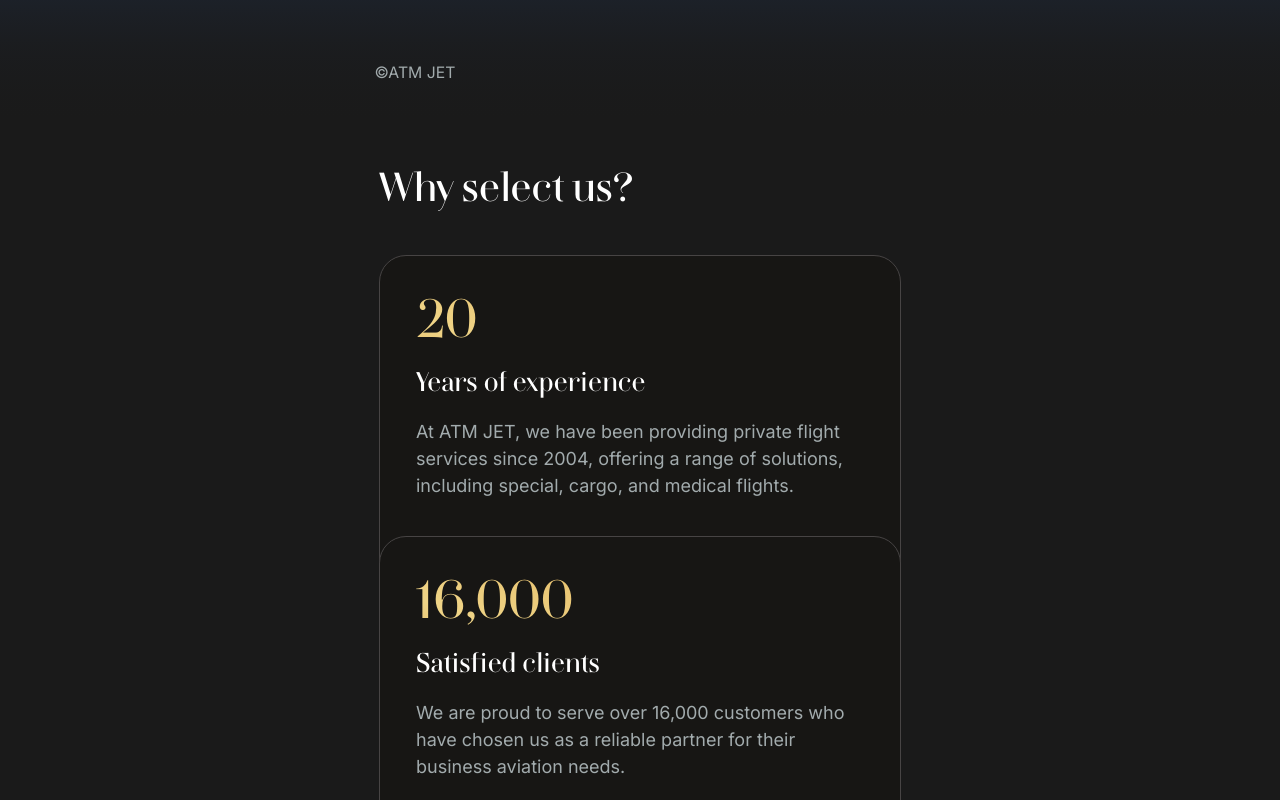
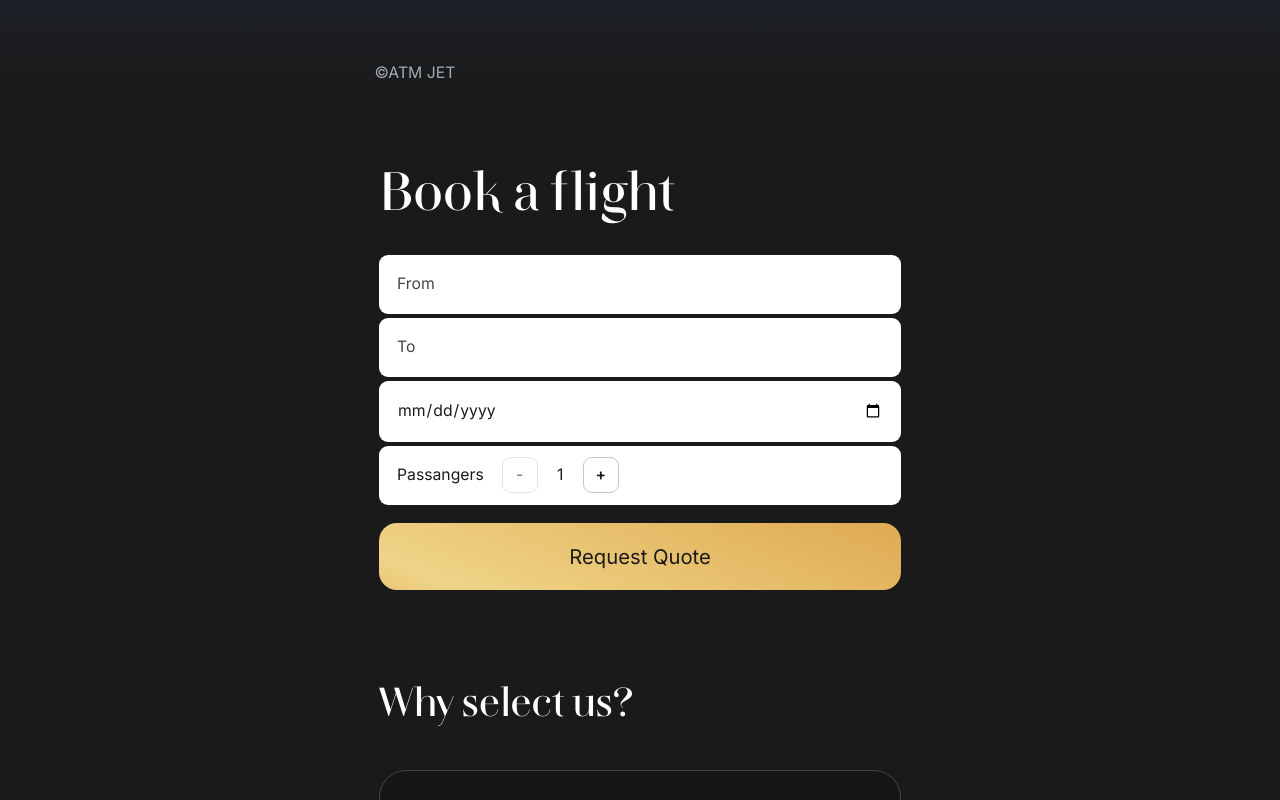
Before and after one commit to pixbs/atmjet_website, a Next.js app: page /en in a window 1280 px wide. Shown: the part 680-1480 px from the top of the page. Built offline with nearby package versions, Linux system fonts and the light colour scheme.

Commit message:
✈️ feat: Update form titles in multiple languages and add MakeBookingSection

```diff
--- a/messages/en.json
+++ b/messages/en.json
@@ -3,6 +3,7 @@
 		"title": "Flying private made simple"
 	},
 	"form": {
+		"title": "Book a flight",
 		"from": "From",
 		"to": "To",
 		"date": "Date",
--- a/messages/ru.json
+++ b/messages/ru.json
@@ -3,6 +3,7 @@
 		"title": "Частные полеты — это просто"
 	},
 	"form": {
+		"title": "Забронировать полет",
 		"from": "От",
 		"to": "К",
 		"date": "Дата",
--- a/messages/uk.json
+++ b/messages/uk.json
@@ -3,6 +3,7 @@
 		"title": "Приватний політ став простим"
 	},
 	"form": {
+		"title": "Забронювати політ",
 		"from": "Від",
 		"to": "до",
 		"date": "Дата",
--- a/src/app/[locale]/page.tsx
+++ b/src/app/[locale]/page.tsx
@@ -3,6 +3,7 @@ import {
 	FaqSection,
 	HeroSection,
 	KeyFeaturesSection,
+	MakeBookingSection,
 	OptionsSection,
 	PrivilegeSection,
 	TestimonialsSection,
@@ -17,6 +18,7 @@ export default function HomePage() {
 	return (
 		<main>
 			<HeroSection title={t('hero-section.title')} />
+			<MakeBookingSection />
 			<WhyUsSection />
 			<EmptyLegSection />
 			<KeyFeaturesSection />
--- a/src/components/elements/testimonials_card.tsx
+++ b/src/components/elements/testimonials_card.tsx
@@ -13,7 +13,7 @@ export function TestimonialsCard(props: TestimonialsCardProps) {
 
 	return (
 		<motion.div
-			className="embla__slide relative mr-8 flex w-full flex-shrink-0 flex-col items-stretch justify-between gap-3 rounded-xl bg-gray-100 p-8"
+			className="embla__slide relative mr-8 flex w-full flex-shrink-0 flex-col items-stretch justify-between gap-3 rounded-xl bg-gray-100 p-8 last:mr-0"
 			initial={{ opacity: 0 }}
 			transition={{ duration: 0.5 }}
 			whileInView={{ opacity: 1 }}
@@ -22,7 +22,7 @@ export function TestimonialsCard(props: TestimonialsCardProps) {
 			<div className="relative -mx-4 -mb-4 flex flex-col gap-1 rounded-xl bg-gray-150 p-4 pr-40">
 				<p className="font-serif text-xl text-gray-900">{name}</p>
 				<p>{title}</p>
-				<div className="absolute bottom-3 right-0 right-4 size-32 rounded-2xl bg-blue-100" />
+				<div className="absolute bottom-3 right-4 size-32 rounded-2xl bg-blue-100" />
 			</div>
 		</motion.div>
 	)
--- a/src/components/elements/why_us_card.tsx
+++ b/src/components/elements/why_us_card.tsx
@@ -15,7 +15,7 @@ export function WhyUsCard(props: CardProps) {
 
 	return (
 		<motion.div
-			className="card -mb-16 gap-4 bg-gray-150 p-8 pb-24 last:mb-0 last:pb-10 sticky"
+			className="card sticky -mb-16 gap-4 bg-gray-150 p-8 pb-24 last:mb-0 last:pb-10"
 			initial={{ opacity: 0, y: -50 }}
 			transition={{ duration: 0.5 }}
 			whileInView={{ opacity: 1, y: 0 }}
--- a/src/components/sections/index.ts
+++ b/src/components/sections/index.ts
@@ -10,3 +10,4 @@ export { TestimonialsSection } from './testimonials'
 export { TransferSection } from './transfer'
 export { WhyUsSection } from './why_us'
 export { YachtsSection } from './yachts'
+export { MakeBookingSection } from './make_booking'
--- /dev/null
+++ b/src/components/sections/make_booking.tsx
@@ -0,0 +1,14 @@
+import { useTranslations } from 'next-intl'
+import { RequestForm } from '../form'
+
+export function MakeBookingSection() {
+	const t = useTranslations('form')
+	return (
+		<section>
+			<div className="container gap-8">
+				<h1>{t('title')}</h1>
+				<RequestForm />
+			</div>
+		</section>
+	)
+}
--- a/src/components/sections/why_us.tsx
+++ b/src/components/sections/why_us.tsx
@@ -8,14 +8,14 @@ export function WhyUsSection() {
 		<section>
 			<div className="container gap-10">
 				<h2>{t('title')}</h2>
-				<div className='relative overflow-clip rounded-2xl'>
+				<div className="relative overflow-clip rounded-2xl">
 					{cards.map((card, index) => (
 						<WhyUsCard
 							key={card}
 							num={t(`${card}.num`)}
 							title={t(`${card}.title`)}
 							description={t(`${card}.description`)}
-							topPadding={(index+1) * 32}
+							topPadding={(index + 1) * 32}
 						/>
 					))}
 				</div>
```
